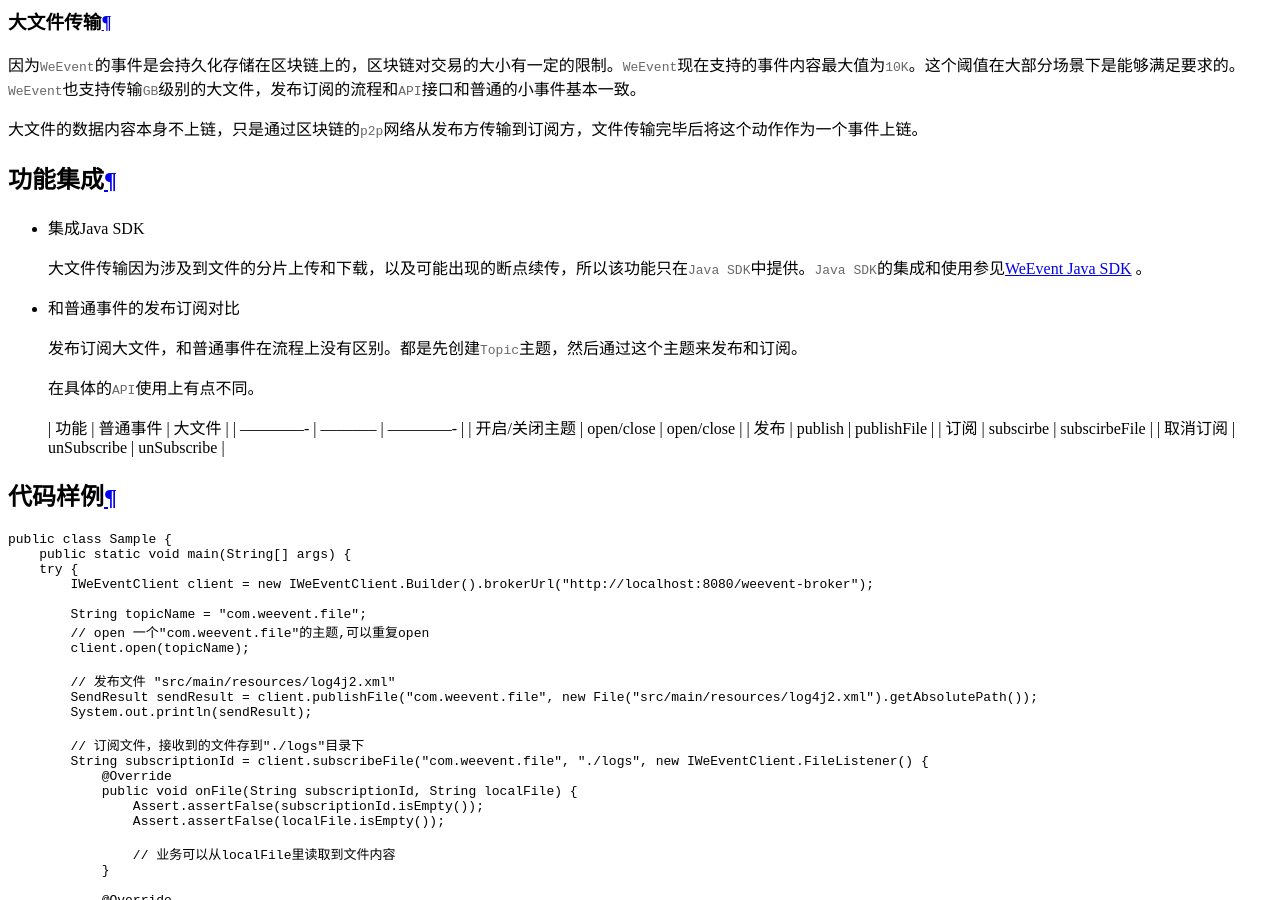
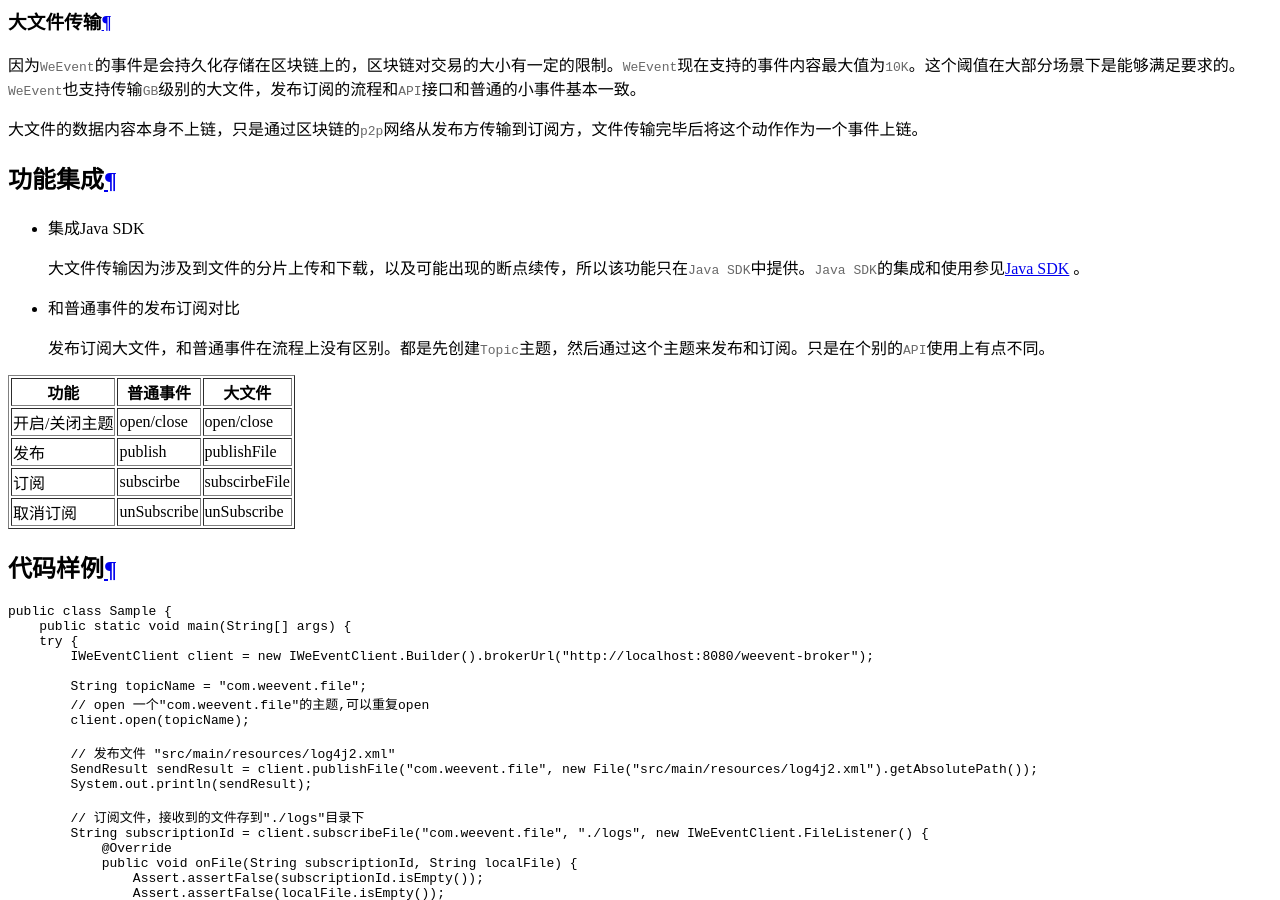
Before and after one commit to WeBankBlockchain/WeEvent-docs, a Sphinx documentation site: the page built from docs/advanced/bigfile.md, in a window 1280 px wide and 900 px high, scrolled down 533 px. Built offline with Sphinx 7.4.7 and the Read the Docs theme 2.0.0, drawn with Linux system fonts in a browser that asks for light colours.

Commit message:
fix format

```diff
--- a/docs/advanced/bigfile.md
+++ b/docs/advanced/bigfile.md
@@ -7,13 +7,11 @@
 ### 功能集成
 - 集成Java SDK
 
-  大文件传输因为涉及到文件的分片上传和下载，以及可能出现的断点续传，所以该功能只在`Java SDK`中提供。`Java SDK`的集成和使用参见[WeEvent Java SDK](../protocol/javasdk.html) 。
+  大文件传输因为涉及到文件的分片上传和下载，以及可能出现的断点续传，所以该功能只在`Java SDK`中提供。`Java SDK`的集成和使用参见[Java SDK](../protocol/javasdk.html) 。
 
 - 和普通事件的发布订阅对比
 
-  发布订阅大文件，和普通事件在流程上没有区别。都是先创建`Topic`主题，然后通过这个主题来发布和订阅。
-
-  在具体的`API`使用上有点不同。
+  发布订阅大文件，和普通事件在流程上没有区别。都是先创建`Topic`主题，然后通过这个主题来发布和订阅。只是在个别的`API`使用上有点不同。
 
   | 功能          | 普通事件    | 大文件        |
   | ------------- | ----------- | ------------- |
```
